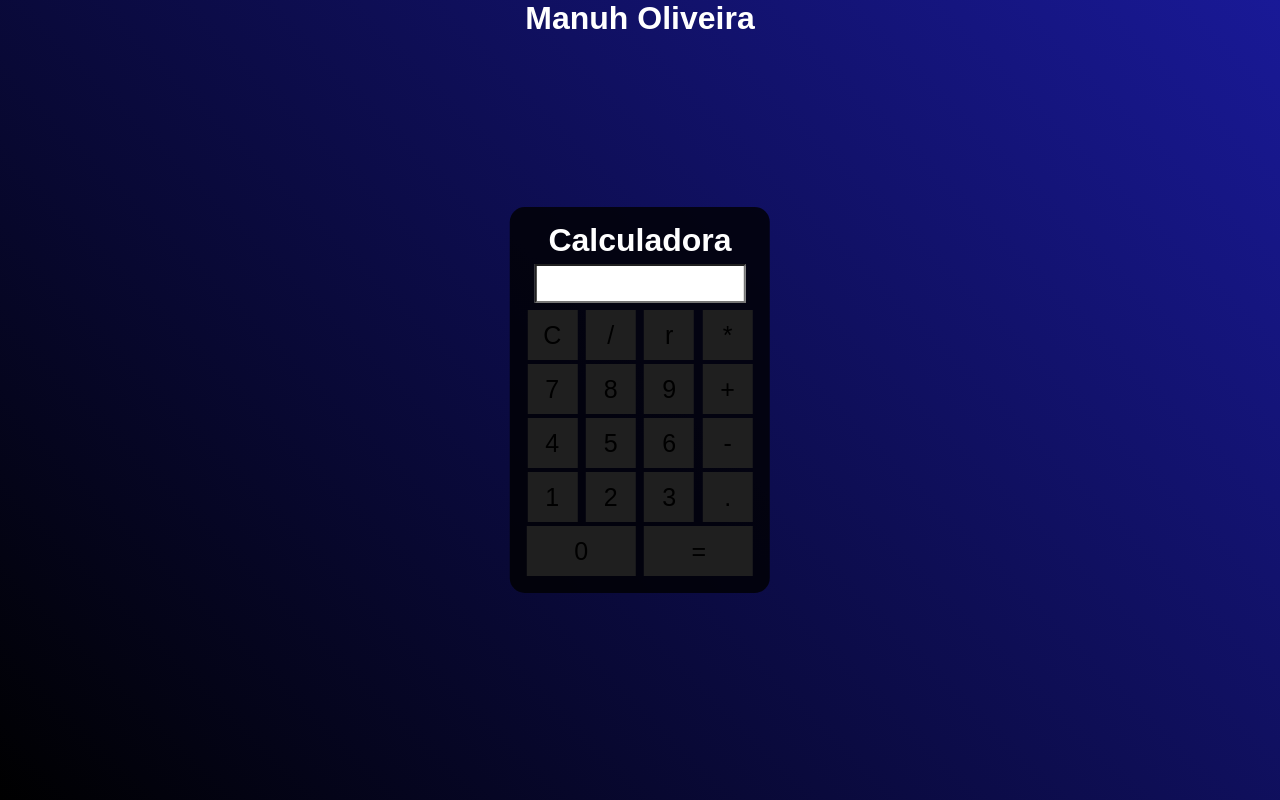
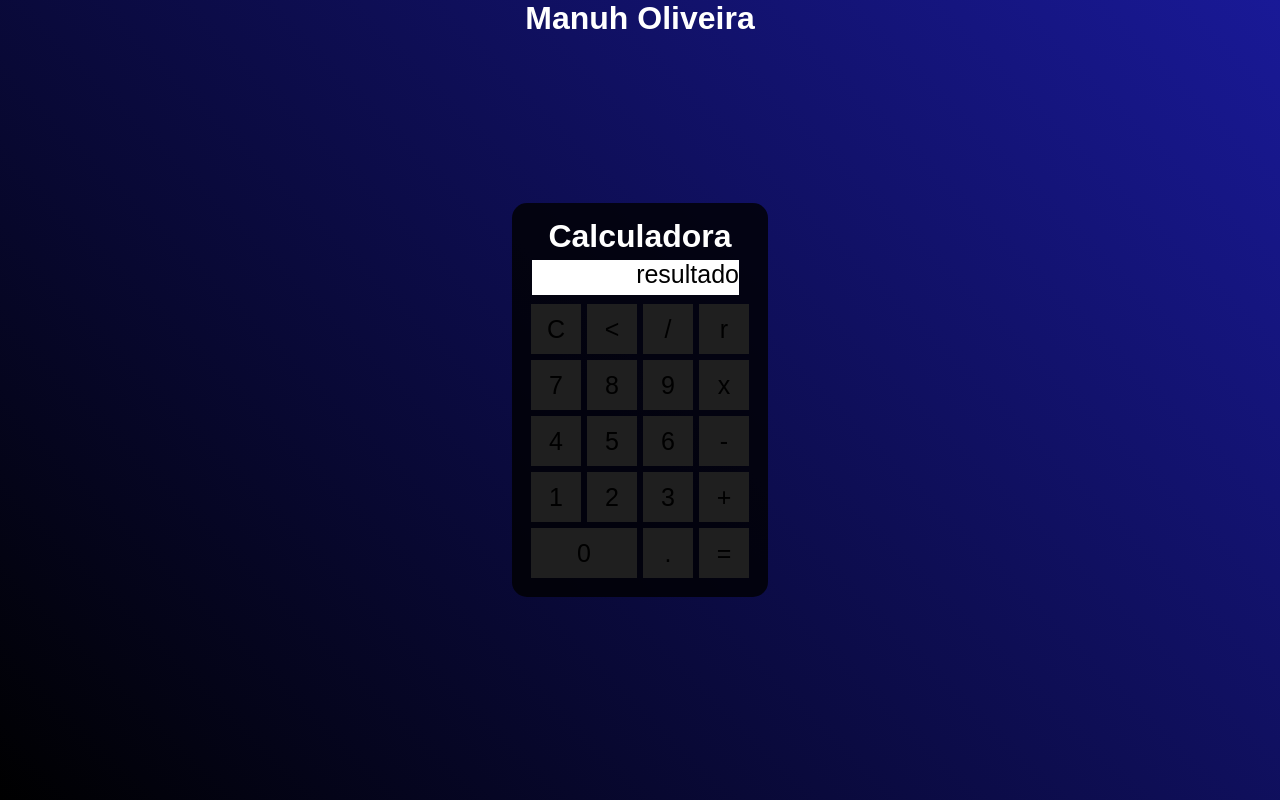
Before and after one commit to Alanis2/Calculadora, a plain HTML site: page index.html in a window 1280 px wide. Drawn offline with Linux system fonts and the light colour scheme.

Commit message:
Revert "Terminada A Logica Das Operações Básicas"
This reverts commit c50ffd7d0699015a85e07c3605d7744e4bb64b36.

```diff
--- a/index.html
+++ b/index.html
@@ -4,51 +4,51 @@
     <meta charset="UTF-8">
     <meta http-equiv="X-UA-Compatible" content="IE=edge">
     <meta name="viewport" content="width=device-width, initial-scale=1.0">
-    <script language="JavaScript" src="script.js"></script>
     <link rel="stylesheet" href="../Calculadora/style.css">
     <title>Calculadora</title>
 </head>
 <body>
     <div class="fundo">
         <h1>Manuh Oliveira</h1>
-        <form action="" name="calc">
-            <div id="calculadora">
-                <h1>Calculadora</h1>
-                <input type="text" id="result">
-                <div id="primeira-linha">
-                    <input type="button" value="C" class="botao" onclick="reset()">
-                    <input type="button" value="/" class="botao" onclick="botao(value)">
-                    <input type="button" value="r" class="botao" onclick="raiz()">
-                    <input type="button" value="*" class="botao" onclick="botao(value)">
-                </div>
+        <div class="calculadora">
+            <h1>Calculadora</h1>
+            <p id="result">resultado</p>
+            <table>
+                <tr>
+                    <td><button class="botao">C</button></td>
+                    <td><button class="botao"><</button></td>
+                    <td><button class="botao">/</button></td>
+                    <td><button class="botao">r</button></td>
+                </tr>
 
-                <div id="segunda-linha">
-                    <input type="button" value="7" class="botao" onclick="botao(value)">
-                    <input type="button" value="8" class="botao" onclick="botao(value)">
-                    <input type="button" value="9" class="botao" onclick="botao(value)">
-                    <input type="button" value="+" class="botao" onclick="botao(value)">
-                </div>
+                <tr>
+                    <td><button class="botao">7</button></td>
+                    <td><button class="botao">8</button></td>
+                    <td><button class="botao">9</button></td>
+                    <td><button class="botao">x</button></td>
+                </tr>
 
-                <div id="terceira-linha">
-                    <input type="button" value="4" class="botao" onclick="botao(value)">
-                    <input type="button" value="5" class="botao" onclick="botao(value)">
-                    <input type="button" value="6" class="botao" onclick="botao(value)">
-                    <input type="button" value="-" class="botao" onclick="botao(value)">
-                </div>
+                <tr>
+                    <td><button class="botao">4</button></td>
+                    <td><button class="botao">5</button></td>
+                    <td><button class="botao">6</button></td>
+                    <td><button class="botao">-</button></td>
+                </tr>
 
-                <div id="quarta-linha">
-                    <input type="button" value="1" class="botao" onclick="botao(value)">
-                    <input type="button" value="2" class="botao" onclick="botao(value)">
-                    <input type="button" value="3" class="botao" onclick="botao(value)">
-                    <input type="button" value="." class="botao" onclick="botao(value)">
-                </div>
+                <tr>
+                    <td><button class="botao">1</button></td>
+                    <td><button class="botao">2</button></td>
+                    <td><button class="botao">3</button></td>
+                    <td><button class="botao">+</button></td>
+                </tr>
 
-                <div id="quinta-linha">
-                    <input type="button" value="0" class="botao tam" onclick="botao(value)">
-                    <input type="button" value="=" class="botao tam" onclick="calcula()">
-                </div>
-            </div>
-        </form>
+                <tr>
+                    <td colspan="2"><button class="botao tam">0</button></td>
+                    <td><button class="botao">.</button></td>
+                    <td><button class="botao">=</button></td>
+                </tr>
+            </table>
+        </div>
     </div>
 </body>
 </html>
--- a/script.js
+++ /dev/null
@@ -1,20 +0,0 @@
-var valor;
-var resultado;
-
-function botao(num){
-    valor = document.calc.result.value += num;
-}
-
-function reseta(){
-    document.calc.visor.value = '';
-}
-function calcula(){
-    var resultado = eval(valor);
-    document.calc.result.value = resultado.toLocaleString('pt-br');
-}
-
-
-
-/*function mostrarValor(){
-    alert(document.getElementById("meu-input").value)
-}*/
--- a/style.css
+++ b/style.css
@@ -9,7 +9,7 @@
     font-family: Arial, Helvetica, sans-serif;
     text-align: center;
 }
-#calculadora{
+.calculadora{
     position: absolute;
     background-color: rgba(0, 0, 0, 0.8);
     top: 50%;
@@ -31,7 +31,7 @@
     transition: all .4s ease-in-out;
 }
 .tam{
-    width: 109px;
+    width: 106px;
 }
 #result{
     background-color: #fff;
```
